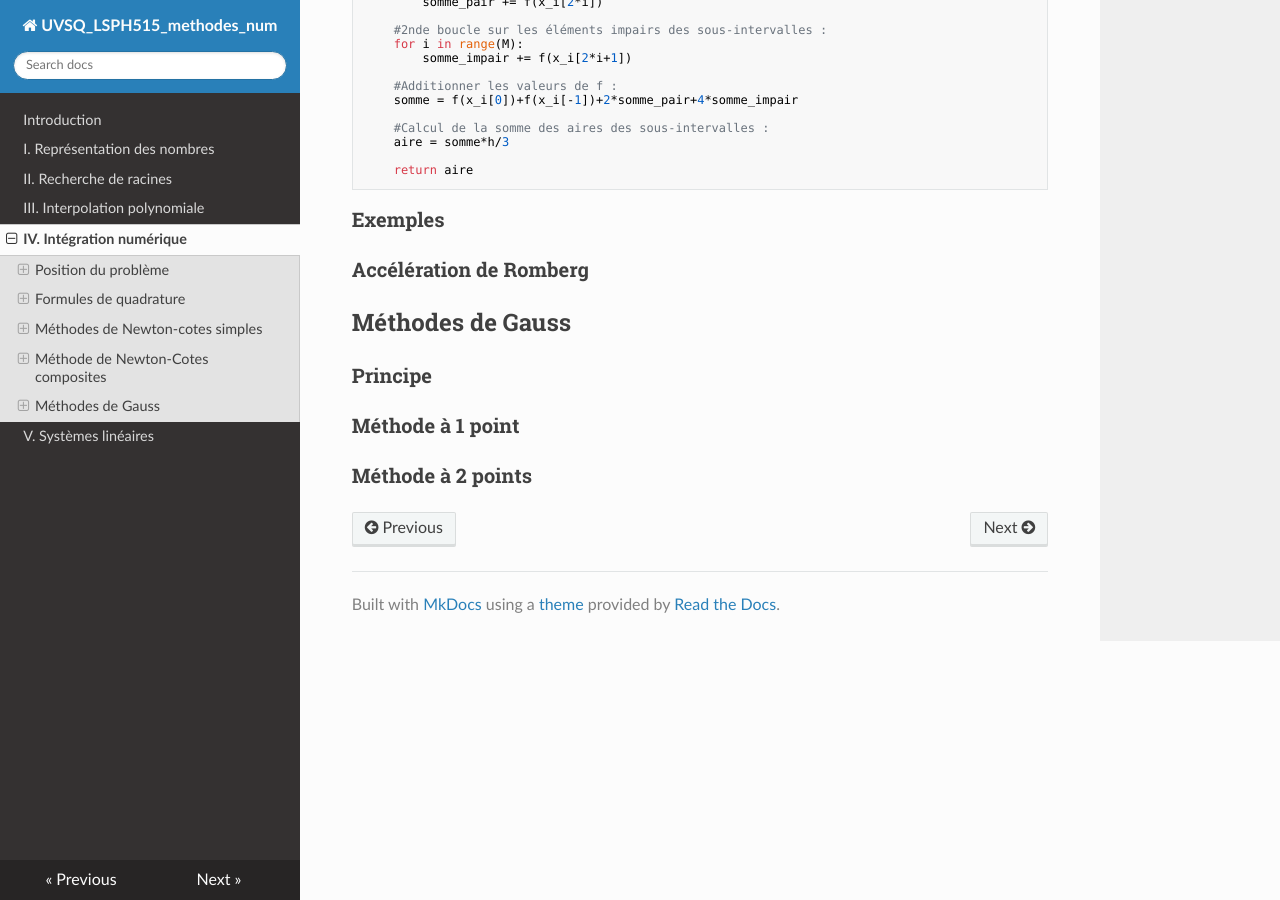
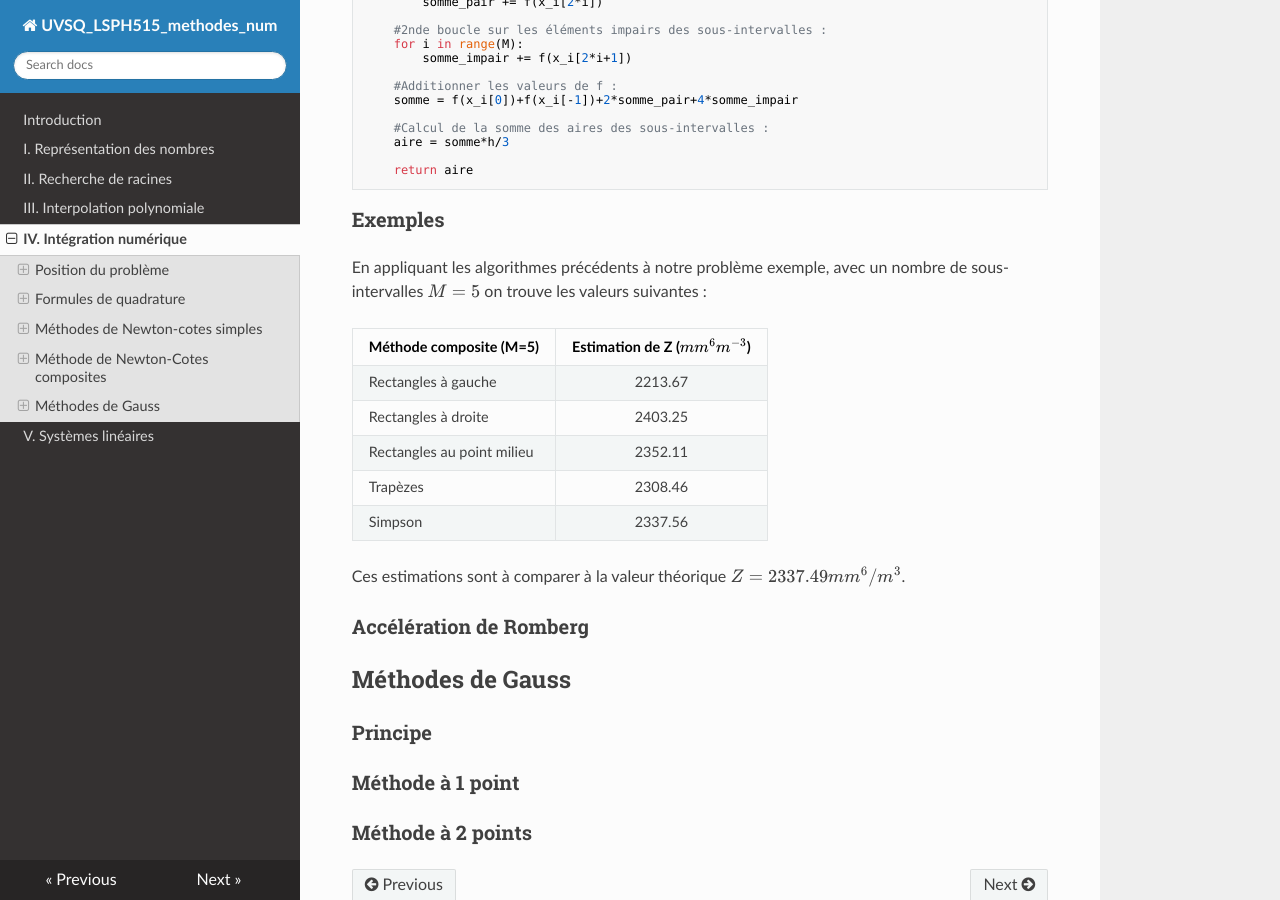
Before and after one commit to NicOudart/UVSQ_LSPH515_methodes_num, an MkDocs documentation site: the page built from docs/Chap4_Integration_numerique.md, in a window 1280 px wide and 900 px high, scrolled down 19554 px. Built offline with MkDocs 1.6.1, drawn with Linux system fonts in a browser that asks for light colours; nearby versions of some CDN libraries; some of the changed text lies outside the part shown.

Commit message:
-Add a table of example values for the composite method in Chapter 4.

```diff
--- a/docs/Chap4_Integration_numerique.md
+++ b/docs/Chap4_Integration_numerique.md
@@ -468,7 +468,7 @@ L'ordre de convergence est de 2 : **l'erreur est divisée par 4 lorsque h est di
 
 ### Formule composite de Simpson
 
-Pour faciliter l'écriture, on définira pour la méthode de Simpson composite $h = \frac{b-a}{2M}$ pour un nombre d'intervalles $M$.
+Pour faciliter l'écriture, on définira pour la méthode de Simpson composite $h = \frac{b-a}{2M}$ pour un nombre de sous-intervalles $M$.
 
 Sur chaque sous-intervalle $[x_j,x_{j+2}]$ :
 
@@ -508,7 +508,7 @@ Elle prend en entrée :
 
 * `methode` la méthode d'intégration (rectangles, trapèzes ou Simpson) sous la forme d'une fonction Python.
 
-* `M` le nombre d'intervalles d'intégration.
+* `M` le nombre de sous-intervalles d'intégration.
 
 ~~~
 def methode_composite(f,a,b,methode,M):
@@ -544,7 +544,7 @@ Toutes les fonctions suivantes prennent toutes en entrée :
 
 * `b` la borne supérieure de l'intervalle d'intégration.
 
-* `M` le nombre d'intervalles d'intégration.
+* `M` le nombre de sous-intervalles d'intégration.
 
 Voici la fonction pour la méthode composite des rectangles à gauche :
 
@@ -688,6 +688,18 @@ def simpson_composite(f,a,b,M):
 
 ### Exemples
 
+En appliquant les algorithmes précédents à notre problème exemple, avec un nombre de sous-intervalles $M = 5$ on trouve les valeurs suivantes :
+
+|Méthode composite (M=5)   |Estimation de Z ($mm^6 m^{-3}$)|
+|:-------------------------|:-----------------------------:|
+|Rectangles à gauche       |2213.67                        |
+|Rectangles à droite       |2403.25                        |
+|Rectangles au point milieu|2352.11                        |
+|Trapèzes                  |2308.46                        |
+|Simpson                   |2337.56                        |
+
+Ces estimations sont à comparer à la valeur théorique $Z = 2337.49 mm^6/m^3$.
+
 ### Accélération de Romberg
 
 ## Méthodes de Gauss
```
